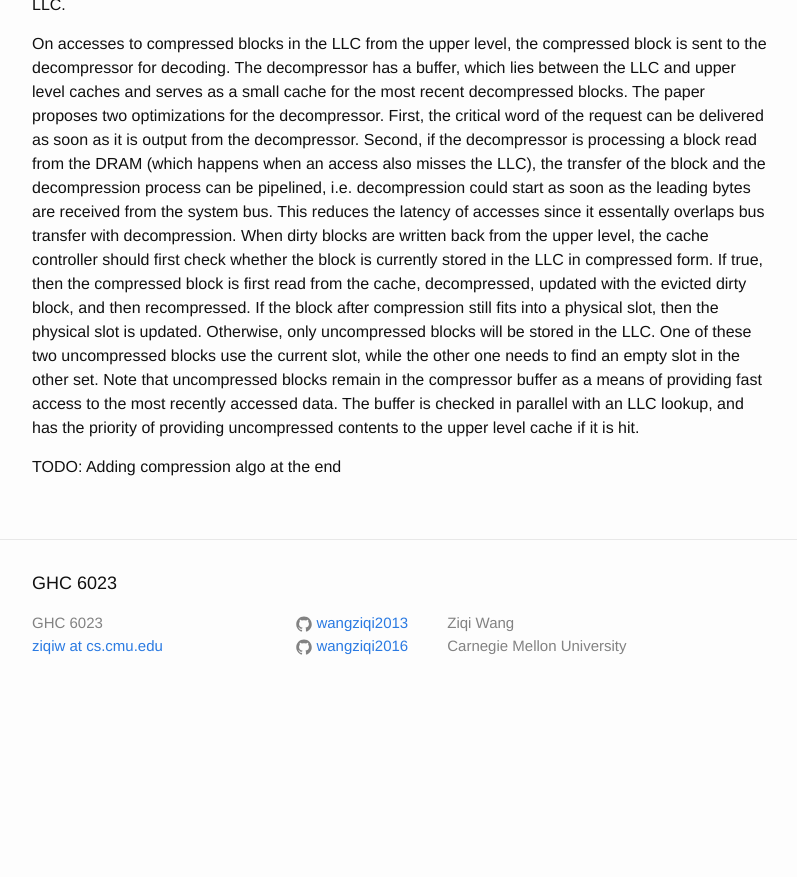
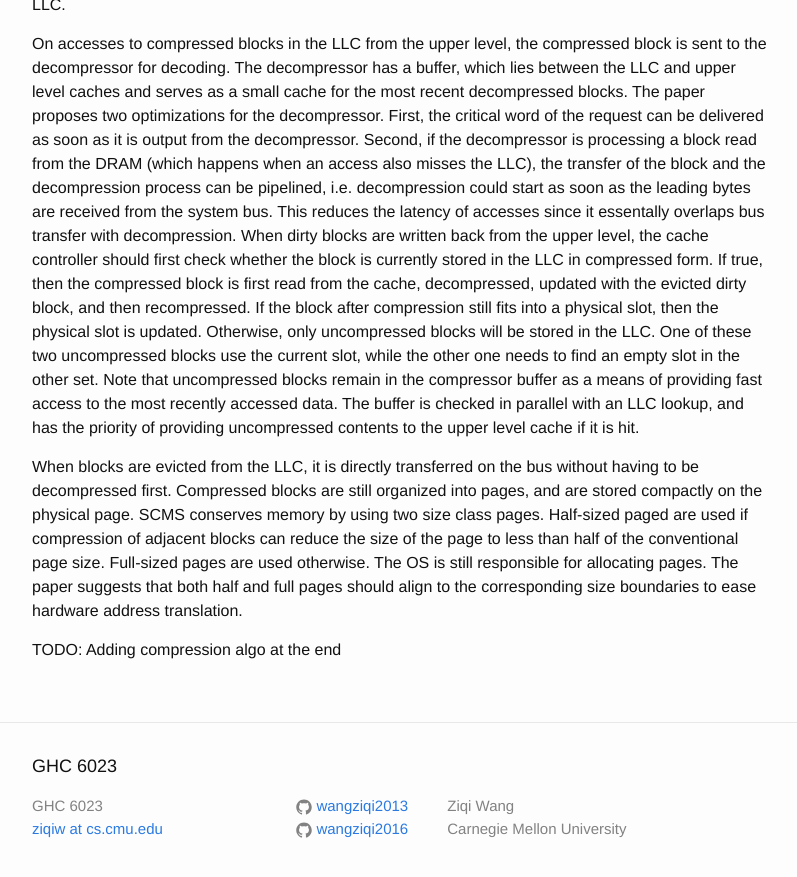
Before and after one commit to wangziqi2013/wangziqi2013.github.io, a Jekyll site: the page built from _posts/2020-07-03-scms.markdown, in a window 1280 px wide and 900 px high, scrolled down 2236 px. Shown: the top 877 px of the window, without its empty margins (238-1035 px from the left). Built offline with Jekyll 4.4.1, drawn with Linux system fonts in a browser that asks for light colours; before the commit the page ends 2953 px from its top, so only the background shows below that.

Commit message:
Adding pahes

```diff
--- a/_posts/2020-07-03-scms.markdown
+++ b/_posts/2020-07-03-scms.markdown
@@ -103,4 +103,12 @@ Note that uncompressed blocks remain in the compressor buffer as a means of prov
 accessed data. The buffer is checked in parallel with an LLC lookup, and has the priority of providing uncompressed
 contents to the upper level cache if it is hit.
 
+When blocks are evicted from the LLC, it is directly transferred on the bus without having to be decompressed first.
+Compressed blocks are still organized into pages, and are stored compactly on the physical page. SCMS conserves memory
+by using two size class pages. Half-sized paged are used if compression of adjacent blocks can reduce the size of the
+page to less than half of the conventional page size. Full-sized pages are used otherwise. The OS is still responsible
+for allocating pages. The paper suggests that both half and full pages should align to the corresponding size boundaries
+to ease hardware address translation.
+
+
 TODO: Adding compression algo at the end
```
